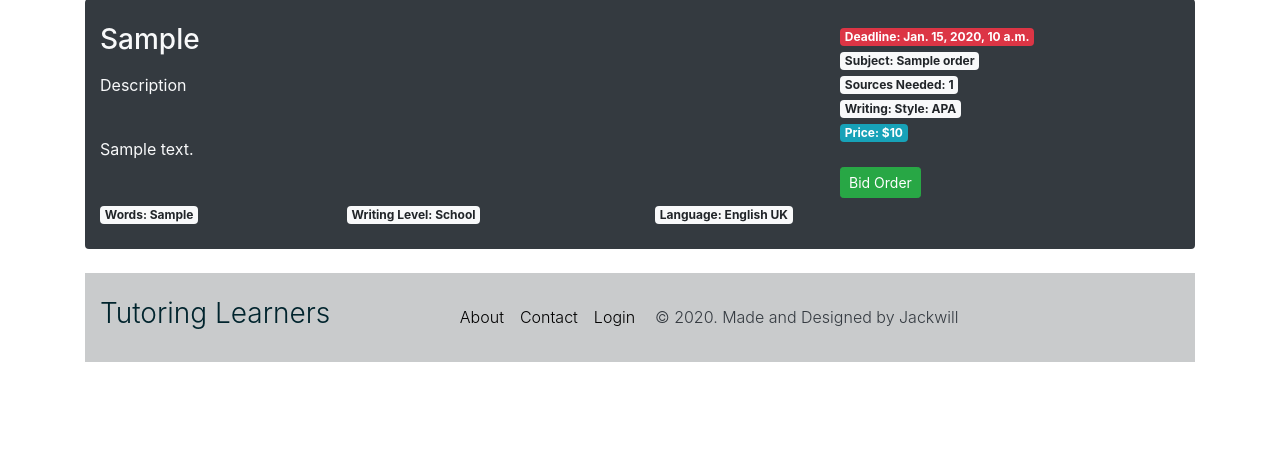
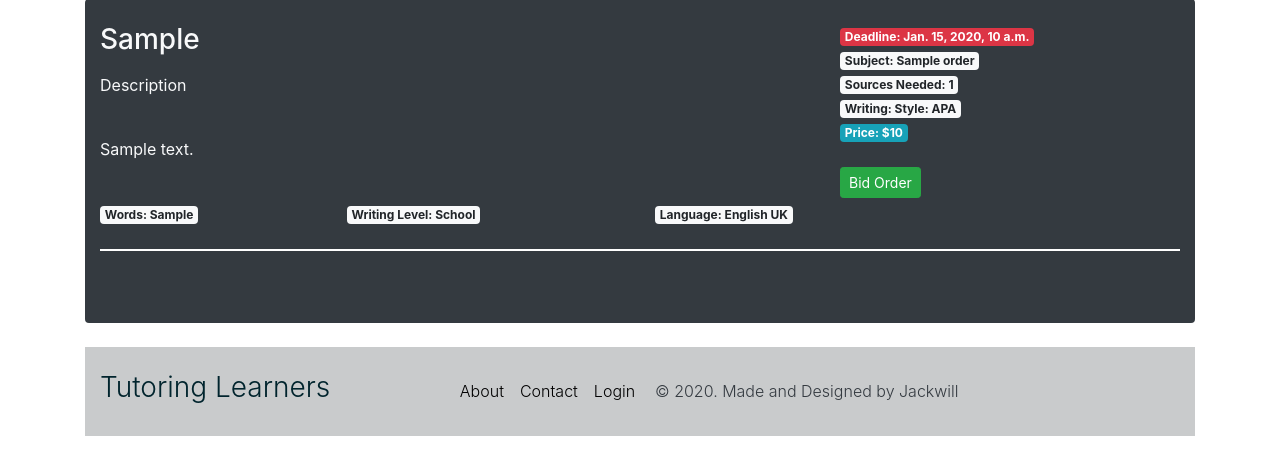
Before and after one commit to mundiakaluson/TL-django, a Django app: page /orders in a window 1280 px wide. Shown: the part 131-606 px from the top of the page. Run offline with Django 3.2, Linux system fonts and the light colour scheme; a user stored in the database is signed in; tables that the repository leaves empty hold one stand-in row (values such as "Sample post"); some libraries are stand-ins or nearby versions.

Commit message:
more changes in UI

```diff
--- a/TL/TL/templates/base.html
+++ b/TL/TL/templates/base.html
@@ -10,6 +10,14 @@
 
     <!-- Custom styles for this template -->
     <title>{{ title }}</title>
+    <style>
+      hr {
+      margin-top: 1.5rem;
+      margin-bottom: 1.5rem;
+      border: 2;
+      border-top: 2px double white;
+    }
+    </style>
 </head>
 <body>
     <header>
--- a/TL/mainapp/templates/mainapp/orders.html
+++ b/TL/mainapp/templates/mainapp/orders.html
@@ -83,11 +83,13 @@
                     </div>
                 </div>
             </div>
+            <hr>
         </div>
         {% endfor %}
         <br>
     </div>
     <br>
+    <br>
 </div>
 <br>
 {% endblock content %}
```
